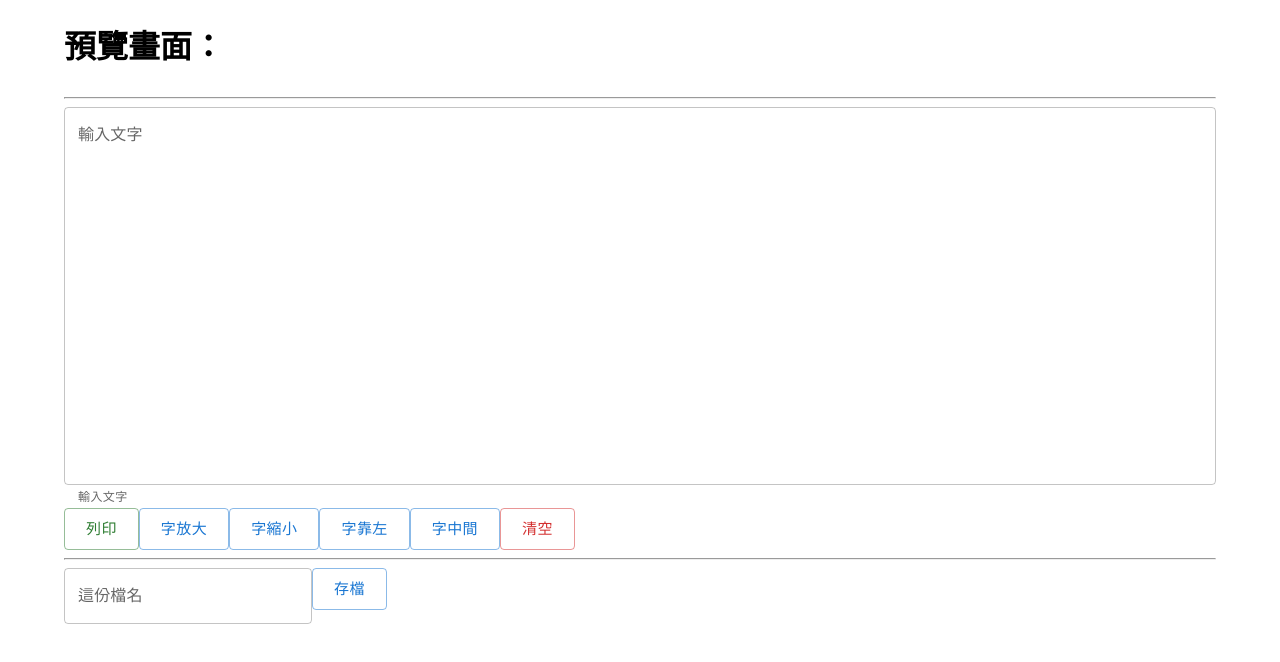
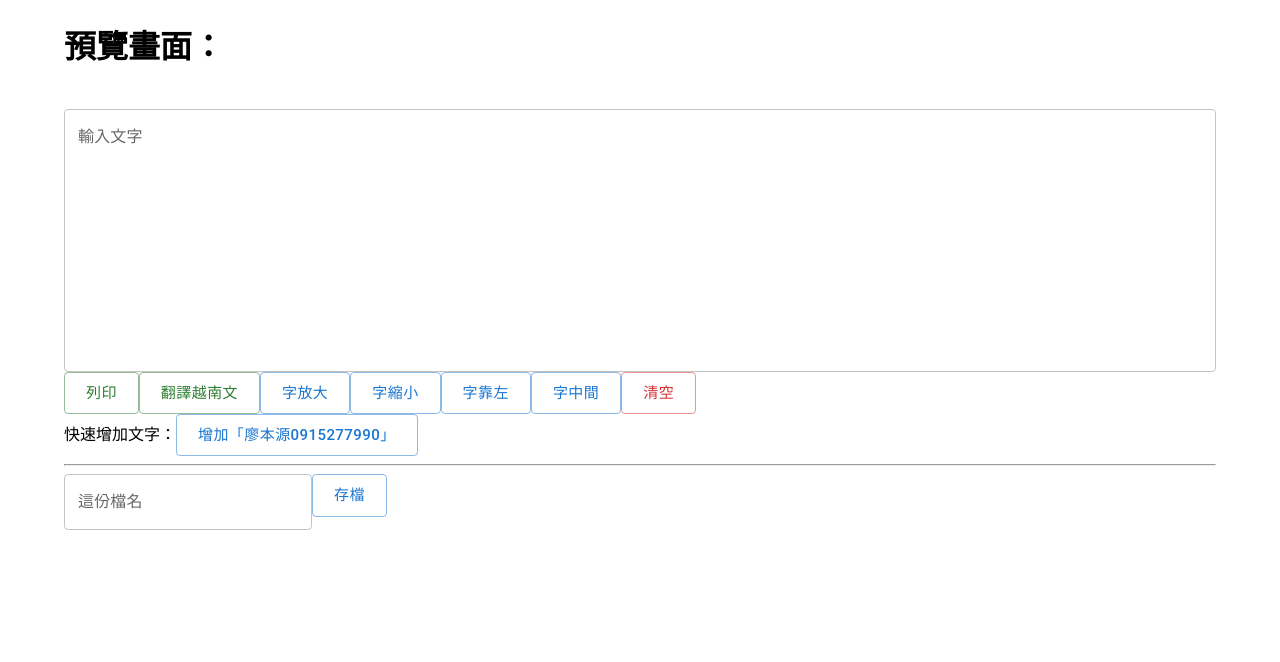
Before and after one commit to mawarutuco/HOME, a React (Create React App) app: page / in a window 1280 px wide. Shown: the top 662 px of the page. Built offline with nearby package versions, Linux system fonts and the light colour scheme.

Commit message:
修改home-word

```diff
--- a/src/Edit.js
+++ b/src/Edit.js
@@ -1,9 +1,11 @@
+import axios from "axios";
 import "./App.css";
-import { Container, TextField } from "@mui/material";
+import { Container, TextField, Alert } from "@mui/material";
 import { useNavigate } from "react-router-dom";
+import { useState } from "react";
 import Btn from "./component/Button";
 import Show from "./component/Show";
-// import Print from "./Print";
+// import "http://www.google.com/jsapi";
 
 function App({
   text,
@@ -14,35 +16,89 @@ function App({
   setAlignItems,
 }) {
   const navigate = useNavigate();
+  let tmp = JSON.parse(localStorage.getItem("history"));
+  const [history, setHistory] = useState(tmp || []);
 
-  function printThis() {
-    navigate("/print");
+  const [title, setTitle] = useState("");
+
+  const printThis = () => navigate("/print");
+
+  let strURL =
+    "http://translate.google.com.tw/translate_tts?q=" + text + "&tl=ja";
+
+  // const apiInstance = axios.create({
+  //   baseURL: strURL,
+  //   timeout: 9000,
+  // });
+
+  const googleTranslate=()=>{
+    fetch(`http://www.google.com/jsapi`, {})
+      .then((response) => response.json())
+      .then((jsonData) => {
+        console.log(jsonData);
+      })
+      .catch((err) => {
+        console.log("錯誤:", err);
+      });
+    // setText('')
   }
 
   return (
     <Container className="App">
       <h1>預覽畫面：</h1>
       <Show text={text} fontSize={fontSize} alignItems={alignItems} />
-      <hr />
+      <br />
       <TextField
         label="輸入文字"
-        helperText="輸入文字"
         variant="outlined"
-        minRows={15}
+        minRows={10}
         fullWidth
         multiline
         value={text}
         onChange={(e) => setText(e.target.value)}
       />
-      <Btn value="列印" fun={() => printThis()} color="success" style={{ display:  "none" }}/>
+      <Btn value="列印" fun={() => printThis()} color="success" />
+      <Btn value="翻譯越南文" fun={() => googleTranslate()} color="success" />
       <Btn value="字放大" fun={() => setFontSize((pre) => Number(pre) + 5)} />
       <Btn value="字縮小" fun={() => setFontSize((pre) => Number(pre) - 5)} />
       <Btn value="字靠左" fun={() => setAlignItems("flex-start")} />
       <Btn value="字中間" fun={() => setAlignItems("center")} />
       <Btn value="清空" fun={() => setText("")} color="error" />
+      <br />
+      快速增加文字：
+      <Btn
+        value="增加「廖本源0915277990」"
+        fun={() => setText((pre) => pre + "\n廖本源 0915277990")}
+      />
       <hr />
-      <TextField label="這份檔名" variant="outlined" />
-      <Btn value="存檔" fun={() => console.log("存檔")} />
+      <TextField
+        label="這份檔名"
+        variant="outlined"
+        value={title}
+        onChange={(e) => setTitle(e.target.value)}
+      />
+      <Btn
+        value="存檔"
+        fun={() => {
+          setHistory((pre) => [{ title, text }, ...pre]);
+          localStorage.setItem(
+            "history",
+            JSON.stringify([{ title, text }, ...history])
+          );
+          setTitle("");
+        }}
+      />
+      {history.map((n) => (
+        <Alert key={n.title}>
+          <Btn value={n.title} fun={() => setText(n.text)} />
+          <Btn
+            value="刪除"
+            fun={() =>
+              setHistory((pre) => pre.filter((m) => m.title !== n.title))
+            }
+          />
+        </Alert>
+      ))}
     </Container>
   );
 }
--- a/src/Print.js
+++ b/src/Print.js
@@ -5,28 +5,24 @@ import Btn from "./component/Button";
 
 const Print = ({ text, fontSize, alignItems }) => {
   const navigate = useNavigate();
-  const [notShow, setShow] = useState(false);
+  const [show, setShow] = useState(false);
 
-  //   const textArr = text.split("\n");
-  //   setTimeout(() => {
-  //     window.print();
-  //   }, 10);
   useEffect(() => {
+    window.print();
     setShow(true);
-    window.print();
-    setShow(false);
   }, []);
 
   return (
     <>
+      {show && (
+        <Btn
+          value="回去打字"
+          fun={() => {
+            navigate('/');
+          }}
+        />
+      )}
       <Show text={text} fontSize={fontSize} alignItems={alignItems} />
-      <Btn
-        value="回去編輯"
-        fun={() => {
-          navigate("/");
-        }}
-        style={{ display: notShow && "hide" }}
-      />
     </>
   );
 };
--- a/src/component/Show.js
+++ b/src/component/Show.js
@@ -1,17 +1,25 @@
 import { Stack } from "@mui/material";
 
 const Show = ({ text, fontSize, alignItems }) => {
-  //   const textArr = text.split("\n");
+  const textArr = text.split("\n");
 
   return (
-    <Stack
-      direction="column"
-      justifyContent="center"
-      alignItems={alignItems}
-      style={{ fontSize: `${fontSize}px` }}
-    >
-      {text}
-      {/* {textArr.map((n) => n)} */}
+    <Stack direction="column" justifyContent="center">
+      {textArr.map((n, index) =>
+        n.indexOf("廖本源") > -1 ? (
+          <Stack key={index} style={{ fontSize: `35px` }} alignItems="flex-end">
+            {n}
+          </Stack>
+        ) : (
+          <Stack
+            key={index}
+            style={{ fontSize: `${fontSize}px` }}
+            alignItems={alignItems}
+          >
+            {n}
+          </Stack>
+        )
+      )}
     </Stack>
   );
 };
```
